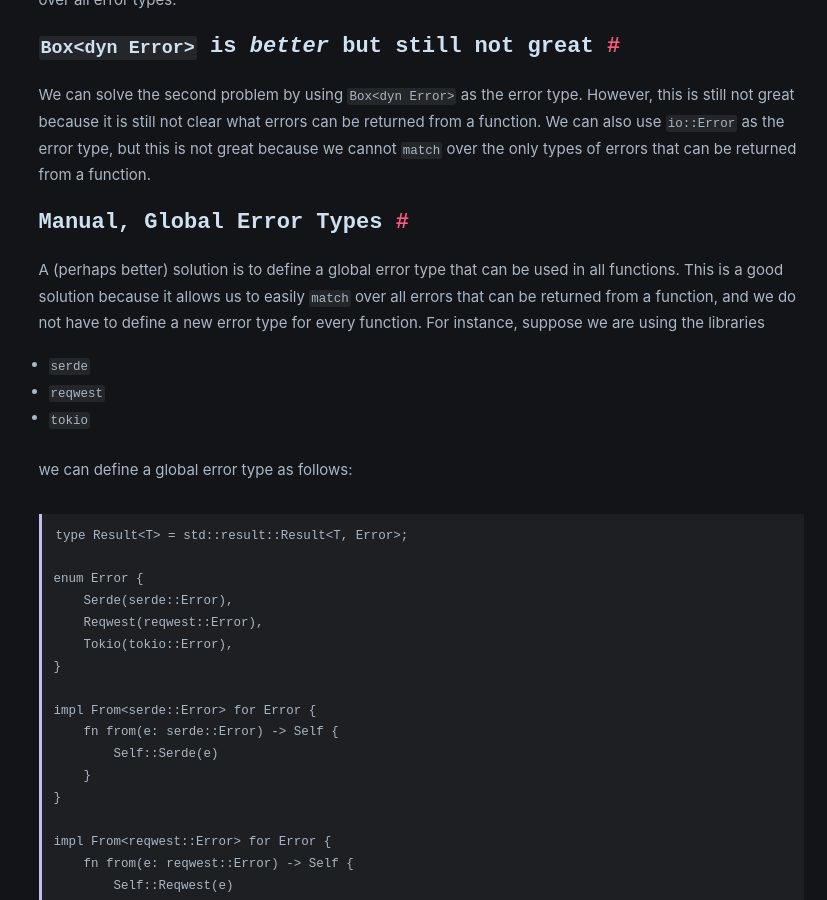
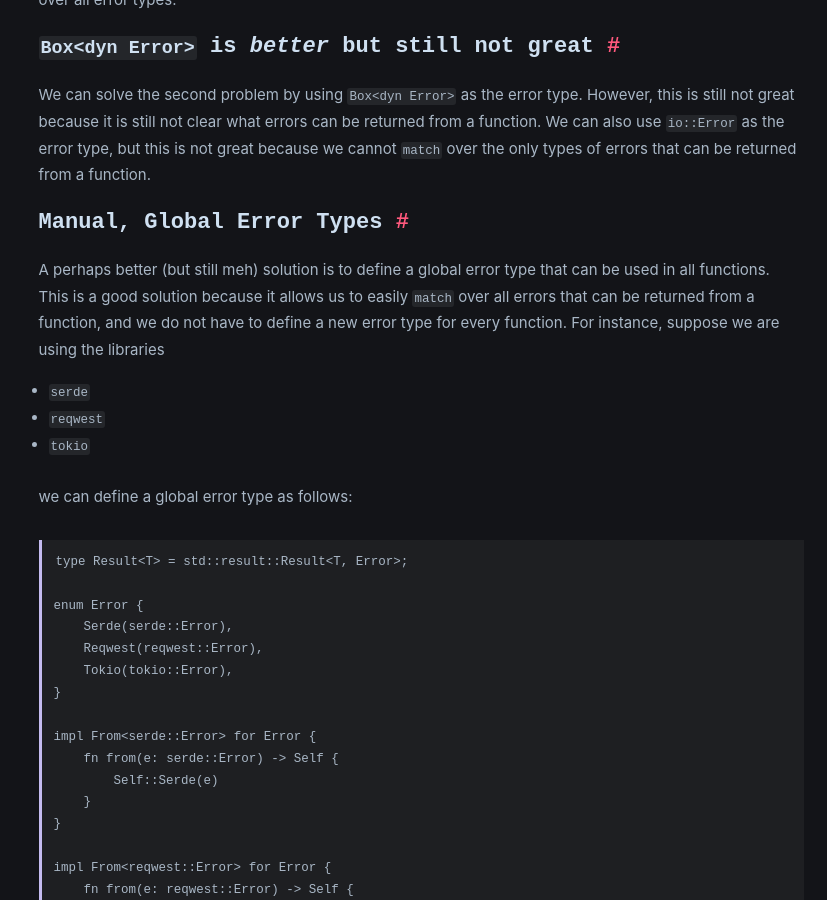
Before and after one commit to andrewgazelka/andrewgazelka.github.io, a Jekyll site: the page built from _posts/2023-04-1-notes-on-errors.markdown, in a window 1280 px wide and 900 px high, scrolled down 1162 px. Shown: the whole window, without its empty margins (219-1046 px from the left). Built offline with Jekyll 4.4.1, drawn with Linux system fonts in a browser that asks for light colours; some web fonts are replaced.

Commit message:
add qualifier

```diff
--- a/_posts/2023-04-1-notes-on-errors.markdown
+++ b/_posts/2023-04-1-notes-on-errors.markdown
@@ -54,7 +54,7 @@ of errors that can be returned from a function.
 
 ## Manual, Global Error Types
 
-A (perhaps better) solution is to define a global error type that can be used in all functions.
+A perhaps better (but still meh) solution is to define a global error type that can be used in all functions.
 This is a good solution because it allows us to easily `match` over all errors that can be returned from a function,
 and we do not have to define a new error type for every function. For instance, suppose we are using the libraries
 
```
